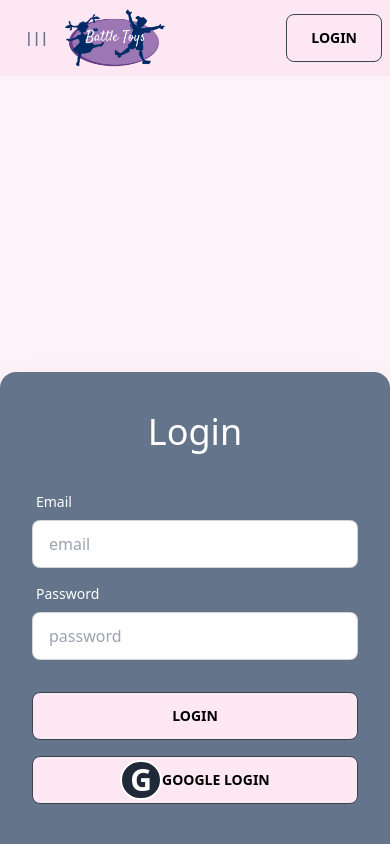
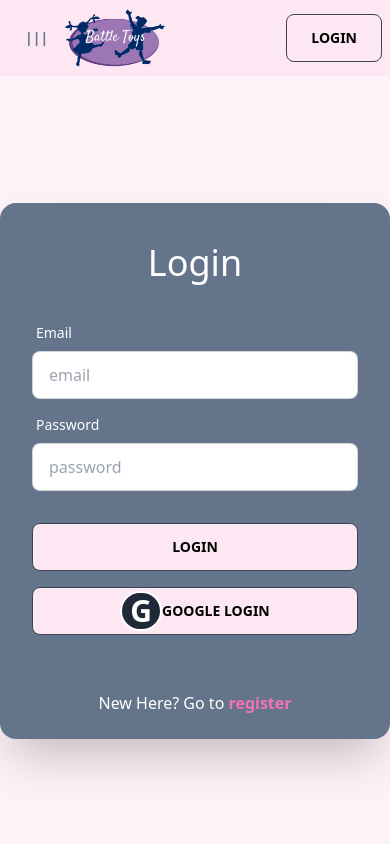
Before and after one commit to sakil470004/battle-toys-client, a React (Vite) app: page /login in a window 390 px wide. Shown: the top 844 px of the page. Built offline with nearby package versions, Linux system fonts and the light colour scheme; no server answers.

Commit message:
fixed bug

```diff
--- a/src/pages/AllToys/AllToys.jsx
+++ b/src/pages/AllToys/AllToys.jsx
@@ -42,7 +42,7 @@ const AllToys = () => {
     const handleSearch = () => {
         setIsSearch(true)
         const searchText = searchRef.current.value;
-        const filteredToy = allToys?.filter(toy => toy.toyName.toLowerCase().includes(searchText))
+        const filteredToy = allToys?.filter(toy => toy.toyName.toLowerCase().includes(searchText.toLowerCase()))
 
         setContainerArray(toys)
         setToys(filteredToy)
--- a/src/pages/Login/Login.jsx
+++ b/src/pages/Login/Login.jsx
@@ -54,7 +54,7 @@ const Login = () => {
     setTittle('Login')
     return (
         <div className="  bg-pink-50">
-            <div className=" w-full md:w-1/3 mx-auto py-[35vh] md:py-52">
+            <div className=" w-full md:w-1/3 mx-auto py-[15vh] md:py-52">
 
                 <div className="card  shadow-2xl bg-slate-500">
                     <h2 className="text-center text-4xl text-white pt-10 ">Login </h2>
--- a/src/pages/Register/Register.jsx
+++ b/src/pages/Register/Register.jsx
@@ -43,7 +43,7 @@ const Register = () => {
   setTittle('Register')
   return (
     <div className="  bg-pink-50">
-      <div className=" w-full md:w-1/3 mx-auto py-[25vh] md:py-40">
+      <div className=" w-full md:w-1/3 mx-auto py-[15vh] md:py-40">
 
         <div className="card  shadow-2xl bg-slate-500">
           <h2 className="text-center text-4xl text-white pt-10 ">Register Here </h2>
```
